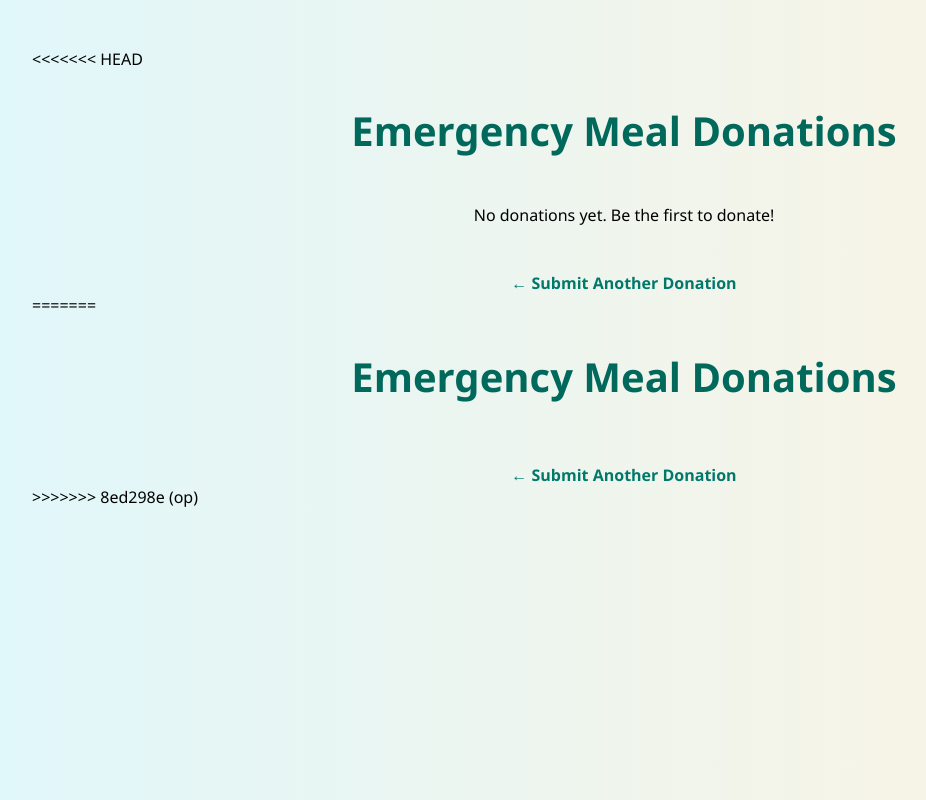
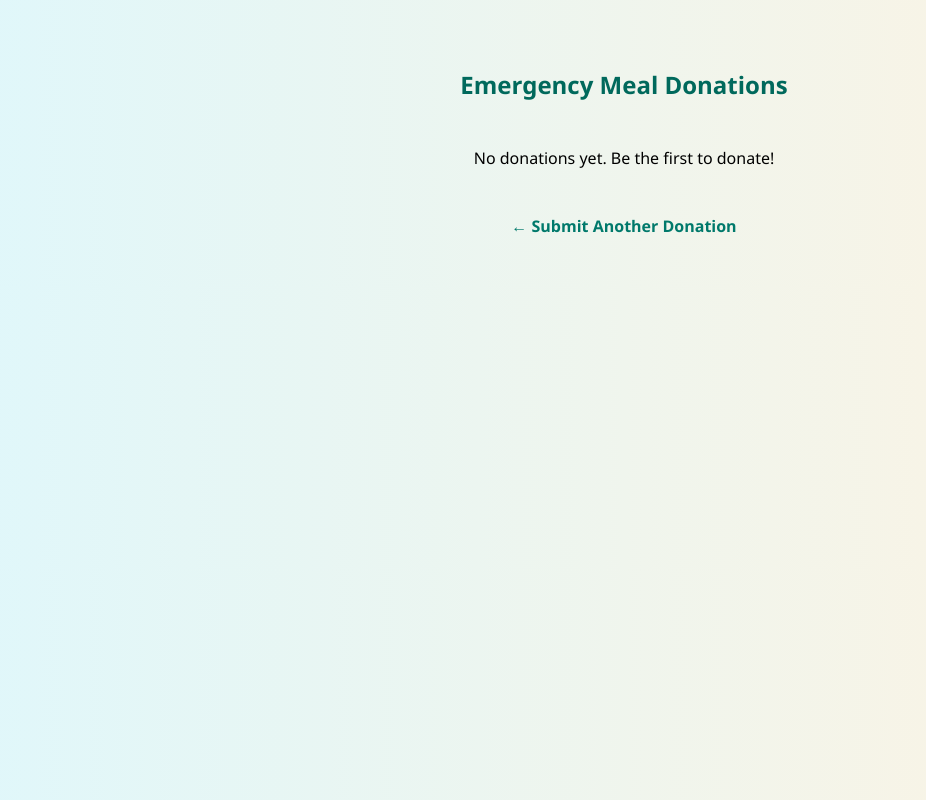
Before and after one commit to frn420/frn420, a Flask app: page /emergency_donation_dashboard.html in a window 1280 px wide. Shown: the whole page, without its empty margins (16-942 px from the left). Run offline with Flask 3, Linux system fonts and the light colour scheme.

Commit message:
Update emergency_donation_dashboard.html

```diff
--- a/templates/emergency_donation_dashboard.html
+++ b/templates/emergency_donation_dashboard.html
@@ -1,4 +1,4 @@
-<<<<<<< HEAD
+
 <!DOCTYPE html>
 <html lang="en">
 <head>
@@ -98,109 +98,3 @@
   </script>
 </body>
 </html>
-=======
-<!DOCTYPE html>
-<html lang="en">
-<head>
-  <meta charset="UTF-8">
-  <title>Emergency Meal Donations</title>
-  <style>
-    body {
-      font-family: 'Segoe UI', sans-serif;
-      background: linear-gradient(to right, #e0f7fa, #fff3e0);
-      padding: 40px;
-    }
-
-    h2 {
-      text-align: center;
-      color: #00695c;
-      margin-bottom: 30px;
-      font-size: 2.5rem; /* Increased font size by 25% */
-    }
-
-    .donation-list {
-      display: flex;
-      flex-wrap: wrap;
-      gap: 20px;
-      justify-content: center;
-    }
-
-    .donation-card {
-      background: white;
-      border-radius: 16px;
-      padding: 20px;
-      box-shadow: 0 6px 20px rgba(0,0,0,0.1);
-      width: 300px;
-      animation: slideIn 0.4s ease-in-out;
-    }
-
-    .donation-card h3 {
-      margin-top: 0;
-      color: #d32f2f;
-    }
-
-    .donation-card p {
-      margin: 5px 0;
-      font-size: 0.95rem;
-    }
-
-    @keyframes slideIn {
-      from { opacity: 0; transform: translateY(20px); }
-      to { opacity: 1; transform: translateY(0); }
-    }
-
-    .back-link {
-      display: block;
-      text-align: center;
-      margin-top: 30px;
-      font-weight: bold;
-      color: #00796b;
-      text-decoration: none;
-    }
-
-    .back-link:hover {
-      text-decoration: underline;
-    }
-  </style>
-</head>
-<body>
-  <h2>Emergency Meal Donations</h2>
-  <div class="donation-list" id="donationList"></div>
-
-  <!-- Move the "Submit Another Donation" link below the donations -->
-  <a href="donate_form.html" class="back-link">← Submit Another Donation</a>
-
-  <script>
-    const donations = JSON.parse(localStorage.getItem("donations")) || [];
-    const listContainer = document.getElementById("donationList");
-
-    // Filter donations to only include those from donate_form.html
-    const filteredDonations = donations.filter(donation => donation.source === "donate_form");
-
-    if (filteredDonations.length === 0) {
-      listContainer.innerHTML = "<p>No donations yet. Be the first to donate!</p>";
-    } else {
-      filteredDonations.forEach(donation => {
-        const card = document.createElement("div");
-        card.className = "donation-card";
-        card.innerHTML = `
-          <h3>${donation.name || "Anonymous"}</h3>
-          <p><strong>Phone:</strong> ${donation.phone || "N/A"}</p>
-          <p><strong>Email:</strong> ${donation.email || "N/A"}</p>
-          <p><strong>Location:</strong> ${donation.location || "N/A"}</p>
-          <p><strong>Food Type:</strong> ${donation.foodType || "N/A"}</p>
-          <p><strong>Quantity:</strong> ${donation.quantity || "N/A"}</p>
-          <p><strong>Available From:</strong> ${donation.availableFrom || "N/A"}</p>
-          <p><strong>Expiry:</strong> ${donation.expiry || "N/A"}</p>
-          <p><strong>Recurring:</strong> ${donation.recurring || "N/A"}</p>
-          <p><strong>Donation Type:</strong> ${donation.donationType || "N/A"}</p>
-          <p><strong>Packaged:</strong> ${donation.packaged || "N/A"}</p>
-          <p><strong>Comments:</strong> ${donation.comments || "None"}</p>
-        `;
-        listContainer.appendChild(card);
-      });
-    }
-  </script>
-</body>
-</html>
->>>>>>> 8ed298e (op)
```
